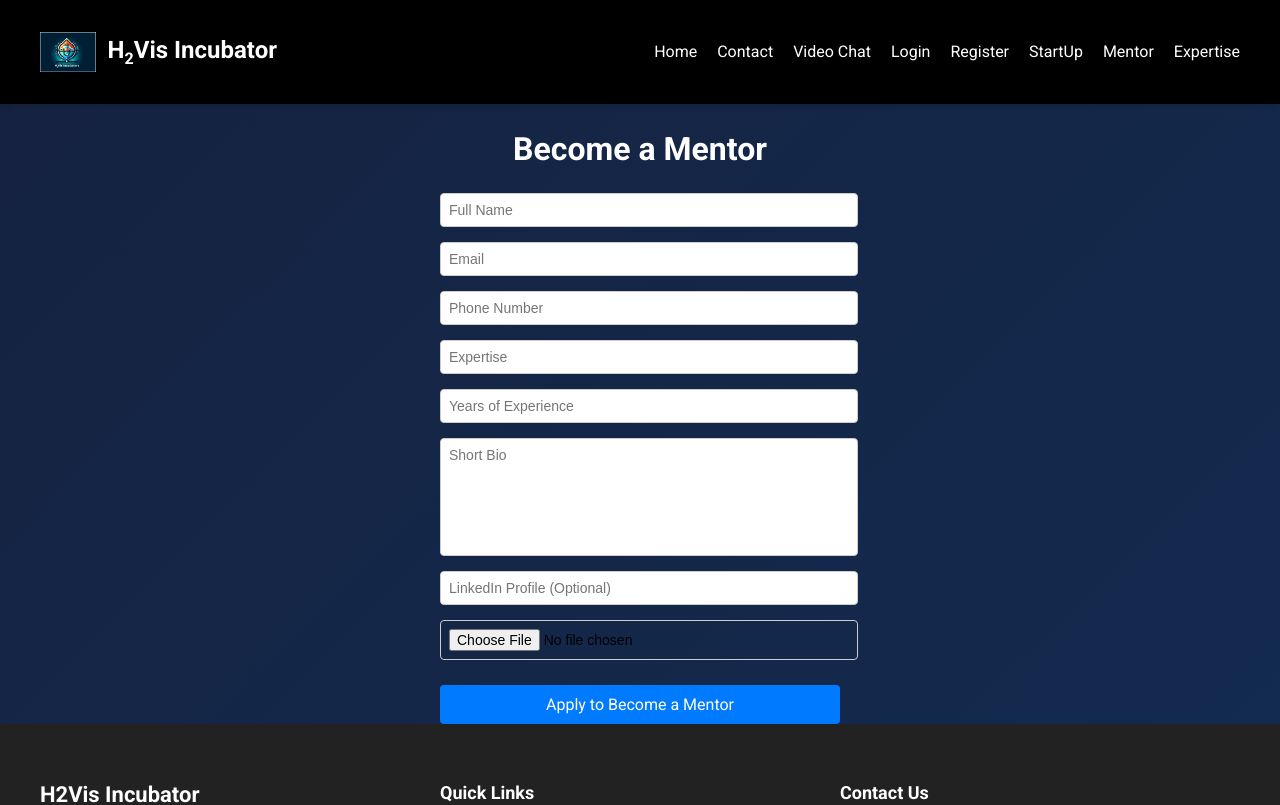
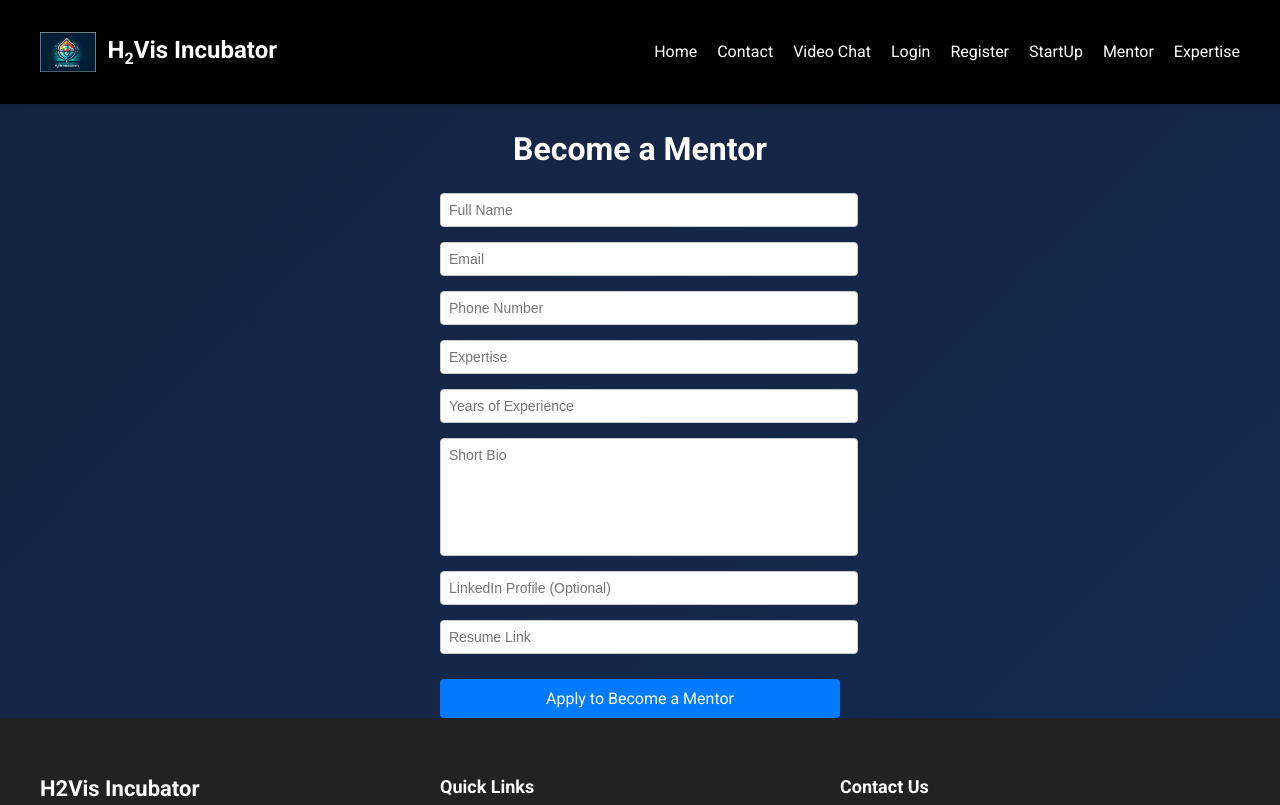
Before and after one commit to 12yasaswi56/virtual-frontend, a React (Create React App) app: page /MentorApplication in a window 1280 px wide. Shown: the top 805 px of the page. Built offline with nearby package versions, Linux system fonts and the light colour scheme; no server answers.

Commit message:
first-commit

```diff
--- a/src/Pages/MentorApplication.js
+++ b/src/Pages/MentorApplication.js
@@ -162,9 +162,114 @@
 
 
 
+import React, { useState } from "react";
+import { useNavigate } from "react-router-dom";
+import Footer from "../Components/Footer";
+
+const MentorApplication = () => {
+  const [formData, setFormData] = useState({
+    name: "",
+    email: "",
+    phone: "",
+    expertise: "",
+    experience: "",
+    bio: "",
+    linkedin: "",
+    resume: "",
+  });
+
+  const [error, setError] = useState("");
+  const [successMessage, setSuccessMessage] = useState("");
+  const navigate = useNavigate();
+
+  const handleChange = (e) => {
+    const { name, value } = e.target;
+
+    // Ensure experience is stored as a number
+    if (name === "experience") {
+      setFormData({ ...formData, [name]: value.replace(/\D/, "") }); // Only allows numbers
+    } else {
+      setFormData({ ...formData, [name]: value });
+    }
+  };
+
+  const handleSubmit = async (e) => {
+    e.preventDefault();
+
+    // Convert experience to number before sending
+    const updatedData = { ...formData, experience: Number(formData.experience) };
+
+    if (Object.values(updatedData).some((field) => !field)) {
+      setError("Please fill in all required fields!");
+      return;
+    }
+
+    try {
+      const response = await fetch("https://virtual-backend-4.onrender.com/mentor-apply", {
+        method: "POST",
+        headers: {
+          "Content-Type": "application/json",
+        },
+        body: JSON.stringify(updatedData),
+      });
+
+      const data = await response.json();
+
+      if (response.ok) {
+        setSuccessMessage("Your application has been submitted successfully!");
+        setFormData({
+          name: "",
+          email: "",
+          phone: "",
+          expertise: "",
+          experience: "",
+          bio: "",
+          linkedin: "",
+          resume: "",
+        });
+        setError("");
+
+        setTimeout(() => navigate("/"), 2000);
+      } else {
+        setError(data.message || "Failed to submit application.");
+      }
+    } catch (err) {
+      setError("An error occurred. Please try again.");
+    }
+  };
+
+  return (
+    <div style={{ maxWidth: "400px", margin: "auto", textAlign: "center" }}>
+      <h2 style={{ color: "white" }}>Become a Mentor</h2>
+      {error && <p style={{ color: "red" }}>{error}</p>}
+      {successMessage && <p style={{ color: "green" }}>{successMessage}</p>}
+      <form onSubmit={handleSubmit} style={{ display: "flex", flexDirection: "column", gap: "10px" }}>
+        <input type="text" name="name" placeholder="Full Name" value={formData.name} onChange={handleChange} required />
+        <input type="email" name="email" placeholder="Email" value={formData.email} onChange={handleChange} required />
+        <input type="text" name="phone" placeholder="Phone Number" value={formData.phone} onChange={handleChange} required />
+        <input type="text" name="expertise" placeholder="Expertise" value={formData.expertise} onChange={handleChange} required />
+        <input
+          type="text"
+          name="experience"
+          placeholder="Years of Experience"
+          value={formData.experience}
+          onChange={handleChange}
+          required
+        />
+        <textarea name="bio" placeholder="Short Bio" value={formData.bio} onChange={handleChange} required />
+        <input type="url" name="linkedin" placeholder="LinkedIn Profile (Optional)" value={formData.linkedin} onChange={handleChange} />
+        <input type="text" name="resume" placeholder="Resume Link" value={formData.resume} onChange={handleChange} required />
+        <button type="submit">Apply to Become a Mentor</button>
+      </form>
+    </div>
+  );
+};
+
+export default MentorApplication;
+
+
 // import React, { useState } from "react";
 // import { useNavigate } from "react-router-dom";
-// import Footer from "../Components/Footer";
 
 // const MentorApplication = () => {
 //   const [formData, setFormData] = useState({
@@ -175,7 +280,7 @@
 //     experience: "",
 //     bio: "",
 //     linkedin: "",
-//     resume: "",
+//     resume: null,
 //   });
 
 //   const [error, setError] = useState("");
@@ -185,38 +290,48 @@
 //   const handleChange = (e) => {
 //     const { name, value } = e.target;
 
-//     // Ensure experience is stored as a number
 //     if (name === "experience") {
-//       setFormData({ ...formData, [name]: value.replace(/\D/, "") }); // Only allows numbers
+//       setFormData({ ...formData, [name]: value.replace(/\D/g, "") }); // Only numbers
 //     } else {
 //       setFormData({ ...formData, [name]: value });
 //     }
 //   };
 
+//   // const handleFileChange = (e) => {
+//   //   setFormData({ ...formData, resume: e.target.files[0] });
+//   // };
+
 //   const handleSubmit = async (e) => {
 //     e.preventDefault();
 
-//     // Convert experience to number before sending
-//     const updatedData = { ...formData, experience: Number(formData.experience) };
+//     // Validate phone number
+//     const phoneRegex = /^[0-9]{10}$/;
+//     if (!phoneRegex.test(formData.phone)) {
+//       setError("Enter a valid 10-digit phone number.");
+//       return;
+//     }
 
-//     if (Object.values(updatedData).some((field) => !field)) {
+//     const updatedData = new FormData();
+//     Object.keys(formData).forEach((key) => {
+//       updatedData.append(key, formData[key]);
+//     });
+
+//     if (Object.values(formData).some((field) => field === "" || field === null)) {
 //       setError("Please fill in all required fields!");
 //       return;
 //     }
 
 //     try {
-//       const response = await fetch("https://virtual-backend-4.onrender.com/mentor-apply", {
+//       const response = await fetch("https://your-backend-url.com/mentor-apply", {
 //         method: "POST",
-//         headers: {
-//           "Content-Type": "application/json",
-//         },
-//         body: JSON.stringify(updatedData),
+//         body: updatedData, // Send as FormData
 //       });
 
 //       const data = await response.json();
 
 //       if (response.ok) {
 //         setSuccessMessage("Your application has been submitted successfully!");
+//         setError("");
 //         setFormData({
 //           name: "",
 //           email: "",
@@ -225,16 +340,16 @@
 //           experience: "",
 //           bio: "",
 //           linkedin: "",
-//           resume: "",
+//           resume: null,
 //         });
-//         setError("");
 
 //         setTimeout(() => navigate("/"), 2000);
 //       } else {
 //         setError(data.message || "Failed to submit application.");
 //       }
 //     } catch (err) {
-//       setError("An error occurred. Please try again.");
+//       console.error("Error submitting mentor application:", err);
+//       setError("An unexpected error occurred. Please try again.");
 //     }
 //   };
 
@@ -248,17 +363,10 @@
 //         <input type="email" name="email" placeholder="Email" value={formData.email} onChange={handleChange} required />
 //         <input type="text" name="phone" placeholder="Phone Number" value={formData.phone} onChange={handleChange} required />
 //         <input type="text" name="expertise" placeholder="Expertise" value={formData.expertise} onChange={handleChange} required />
-//         <input
-//           type="text"
-//           name="experience"
-//           placeholder="Years of Experience"
-//           value={formData.experience}
-//           onChange={handleChange}
-//           required
-//         />
+//         <input type="text" name="experience" placeholder="Years of Experience" value={formData.experience} onChange={handleChange} required />
 //         <textarea name="bio" placeholder="Short Bio" value={formData.bio} onChange={handleChange} required />
 //         <input type="url" name="linkedin" placeholder="LinkedIn Profile (Optional)" value={formData.linkedin} onChange={handleChange} />
-//         <input type="text" name="resume" placeholder="Resume Link" value={formData.resume} onChange={handleChange} required />
+//         <input type="file" name="resume" accept=".pdf,.doc,.docx" onChange={handleFileChange} required />
 //         <button type="submit">Apply to Become a Mentor</button>
 //       </form>
 //     </div>
@@ -266,111 +374,3 @@
 // };
 
 // export default MentorApplication;
-
-
-import React, { useState } from "react";
-import { useNavigate } from "react-router-dom";
-
-const MentorApplication = () => {
-  const [formData, setFormData] = useState({
-    name: "",
-    email: "",
-    phone: "",
-    expertise: "",
-    experience: "",
-    bio: "",
-    linkedin: "",
-    resume: null,
-  });
-
-  const [error, setError] = useState("");
-  const [successMessage, setSuccessMessage] = useState("");
-  const navigate = useNavigate();
-
-  const handleChange = (e) => {
-    const { name, value } = e.target;
-
-    if (name === "experience") {
-      setFormData({ ...formData, [name]: value.replace(/\D/g, "") }); // Only numbers
-    } else {
-      setFormData({ ...formData, [name]: value });
-    }
-  };
-
-  const handleFileChange = (e) => {
-    setFormData({ ...formData, resume: e.target.files[0] });
-  };
-
-  const handleSubmit = async (e) => {
-    e.preventDefault();
-
-    // Validate phone number
-    const phoneRegex = /^[0-9]{10}$/;
-    if (!phoneRegex.test(formData.phone)) {
-      setError("Enter a valid 10-digit phone number.");
-      return;
-    }
-
-    const updatedData = new FormData();
-    Object.keys(formData).forEach((key) => {
-      updatedData.append(key, formData[key]);
-    });
-
-    if (Object.values(formData).some((field) => field === "" || field === null)) {
-      setError("Please fill in all required fields!");
-      return;
-    }
-
-    try {
-      const response = await fetch("https://your-backend-url.com/mentor-apply", {
-        method: "POST",
-        body: updatedData, // Send as FormData
-      });
-
-      const data = await response.json();
-
-      if (response.ok) {
-        setSuccessMessage("Your application has been submitted successfully!");
-        setError("");
-        setFormData({
-          name: "",
-          email: "",
-          phone: "",
-          expertise: "",
-          experience: "",
-          bio: "",
-          linkedin: "",
-          resume: null,
-        });
-
-        setTimeout(() => navigate("/"), 2000);
-      } else {
-        setError(data.message || "Failed to submit application.");
-      }
-    } catch (err) {
-      console.error("Error submitting mentor application:", err);
-      setError("An unexpected error occurred. Please try again.");
-    }
-  };
-
-  return (
-    <div style={{ maxWidth: "400px", margin: "auto", textAlign: "center" }}>
-      <h2 style={{ color: "white" }}>Become a Mentor</h2>
-      {error && <p style={{ color: "red" }}>{error}</p>}
-      {successMessage && <p style={{ color: "green" }}>{successMessage}</p>}
-      <form onSubmit={handleSubmit} style={{ display: "flex", flexDirection: "column", gap: "10px" }}>
-        <input type="text" name="name" placeholder="Full Name" value={formData.name} onChange={handleChange} required />
-        <input type="email" name="email" placeholder="Email" value={formData.email} onChange={handleChange} required />
-        <input type="text" name="phone" placeholder="Phone Number" value={formData.phone} onChange={handleChange} required />
-        <input type="text" name="expertise" placeholder="Expertise" value={formData.expertise} onChange={handleChange} required />
-        <input type="text" name="experience" placeholder="Years of Experience" value={formData.experience} onChange={handleChange} required />
-        <textarea name="bio" placeholder="Short Bio" value={formData.bio} onChange={handleChange} required />
-        <input type="url" name="linkedin" placeholder="LinkedIn Profile (Optional)" value={formData.linkedin} onChange={handleChange} />
-        <input type="file" name="resume" accept=".pdf,.doc,.docx" onChange={handleFileChange} required />
-        <button type="submit">Apply to Become a Mentor</button>
-      </form>
-    </div>
-  );
-};
-
-export default MentorApplication;
```
